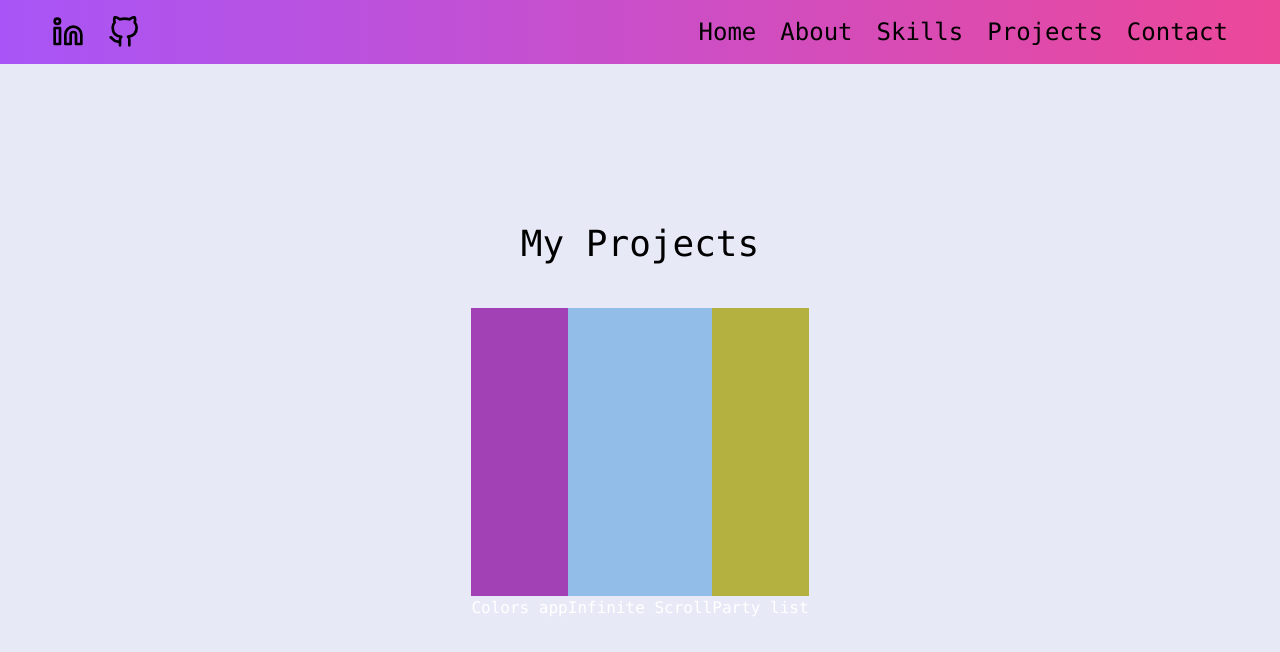
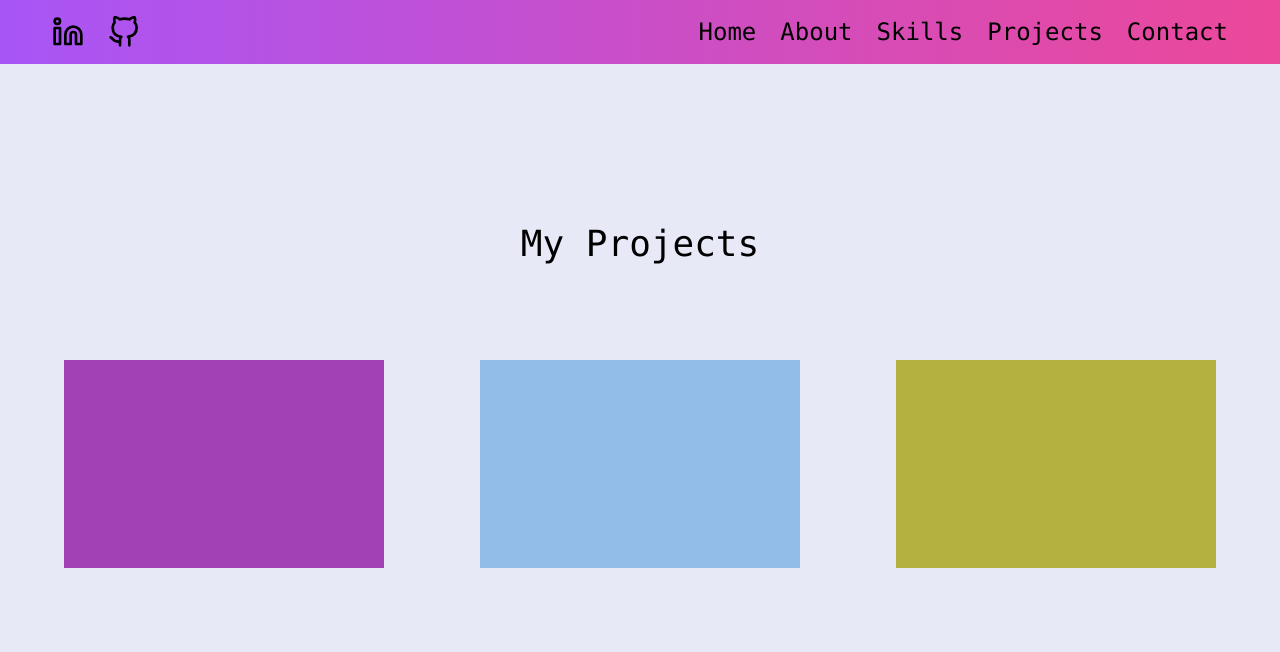
Before and after one commit to DominykasSueris/portfolio-website, a Next.js app: page /projects in a window 1280 px wide. Shown: the top 652 px of the page. Built offline with nearby package versions, Linux system fonts and the light colour scheme.

Commit message:
Link element, onHover title and code bracket icon added.

```diff
--- a/app/componets/ProjectsCard.tsx
+++ b/app/componets/ProjectsCard.tsx
@@ -1,27 +1,42 @@
+import Link from "next/link";
 import React from "react";
 
 interface ProjectsCardProps {
   id: number;
   title: string;
-  description: string;
   background: string;
+  link: string;
 }
 
-const ProjectsCard = ({
-  id,
-  title,
-  description,
-  background,
-}: ProjectsCardProps) => {
+const ProjectsCard = ({ id, title, background, link }: ProjectsCardProps) => {
   return (
-    <div>
+    <div className="group mx-12 relative">
       <div
-        className="h-52 md:h-72"
+        className="xl:h-52 lg:48 md:h-60 h-32 xl:w-80 lg:w-60 w-52 my-2"
         style={{ background: `${background}` }}
       ></div>
-      <div className="text-white">
-        <h5>{title}</h5>
-        <p>{description}</p>
+      <div className="flex flex-col justify-center text-black absolute top-1/2 left-1/2 transform -translate-x-1/2 -translate-y-1/2">
+        <h5 className="flex justify-center hidden group-hover:block lg:text-base text-sm">
+          {title}
+        </h5>
+        <Link href={link}>
+          <svg
+            className="flex justify-center lg:h-12 h-6 w-full text-black hidden group-hover:block"
+            width="24"
+            height="24"
+            viewBox="0 0 24 24"
+            strokeWidth="2"
+            stroke="currentColor"
+            fill="none"
+            strokeLinecap="round"
+            strokeLinejoin="round"
+          >
+            <path stroke="none" d="M0 0h24v24H0z" />
+            <polyline points="7 8 3 12 7 16" />
+            <polyline points="17 8 21 12 17 16" />
+            <line x1="14" y1="4" x2="10" y2="20" />
+          </svg>
+        </Link>
       </div>
     </div>
   );
```
